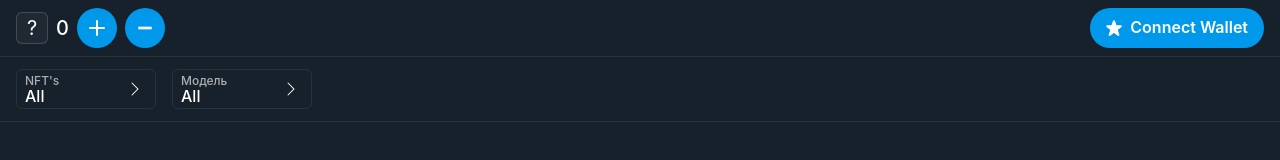
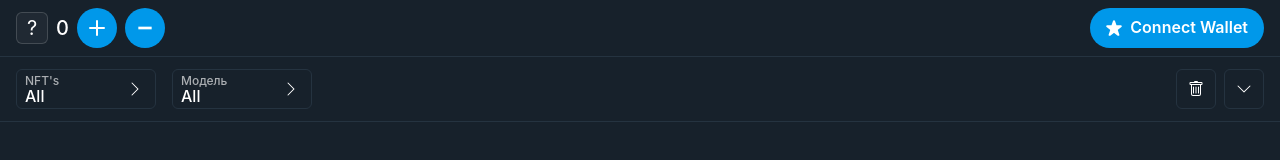
Before and after one commit to useriiefokrjkgjrkgkgkjkg/telegram-nft-marketplace, a Next.js app: page / in a window 1280 px wide. Shown: the top 160 px of the page. Built offline with nearby package versions, Linux system fonts and the light colour scheme.

Commit message:
Добавлены кнопки удаления и сортировки в правую часть

```diff
--- a/app/page.tsx
+++ b/app/page.tsx
@@ -19,7 +19,7 @@ import {
 } from '@chakra-ui/react';
 import { AddIcon, MinusIcon, StarIcon } from '@chakra-ui/icons';
 import { useEffect } from 'react';
-import { BsThreeDots, BsChevronRight } from 'react-icons/bs';
+import { BsThreeDots, BsChevronRight, BsTrash, BsChevronDown } from 'react-icons/bs';
 import { FaImage, FaGift } from 'react-icons/fa';
 
 // Объявляем типы для Telegram WebApp
@@ -161,7 +161,8 @@ export default function Home() {
         borderBottom="1px solid"
         borderColor="#253340"
       >
-        <HStack justify="flex-start" align="center" spacing={4}>
+        <HStack justify="space-between" align="center">
+          <HStack spacing={4}>
             <Button
               variant="ghost"
               color="white"
@@ -212,6 +213,35 @@ export default function Home() {
                 <BsChevronRight size={16} />
               </Box>
             </Button>
+          </HStack>
+          <HStack spacing={2}>
+            <IconButton
+              aria-label="Delete"
+              icon={<BsTrash />}
+              variant="ghost"
+              color="white"
+              size="md"
+              _hover={{ bg: 'transparent', opacity: 0.8 }}
+              border="1px solid"
+              borderColor="#253340"
+              borderRadius="md"
+              width="40px"
+              height="40px"
+            />
+            <IconButton
+              aria-label="Sort"
+              icon={<BsChevronDown />}
+              variant="ghost"
+              color="white"
+              size="md"
+              _hover={{ bg: 'transparent', opacity: 0.8 }}
+              border="1px solid"
+              borderColor="#253340"
+              borderRadius="md"
+              width="40px"
+              height="40px"
+            />
+          </HStack>
         </HStack>
       </Box>
 
```
Lines whose indentation alone changed are shown as unchanged.
